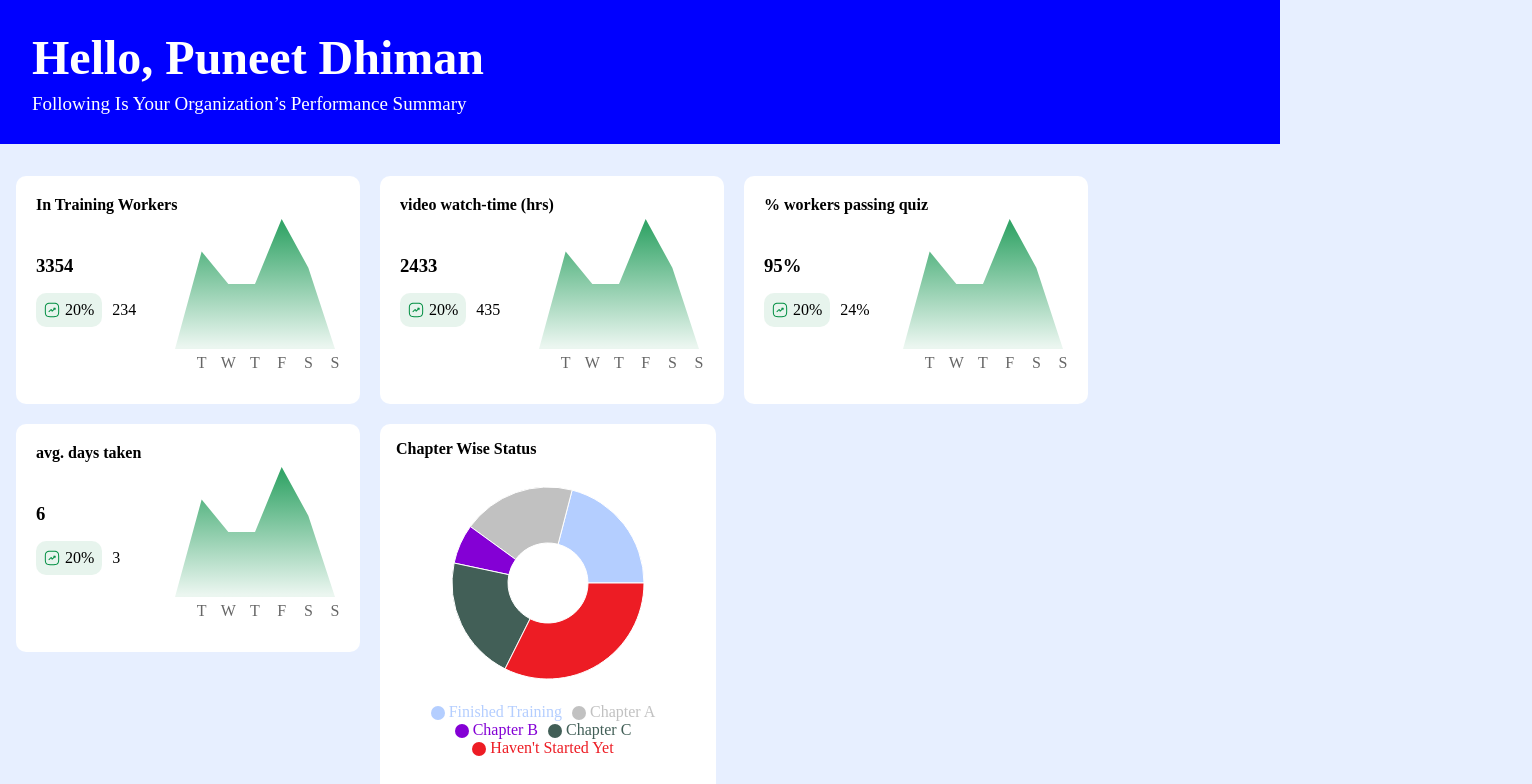
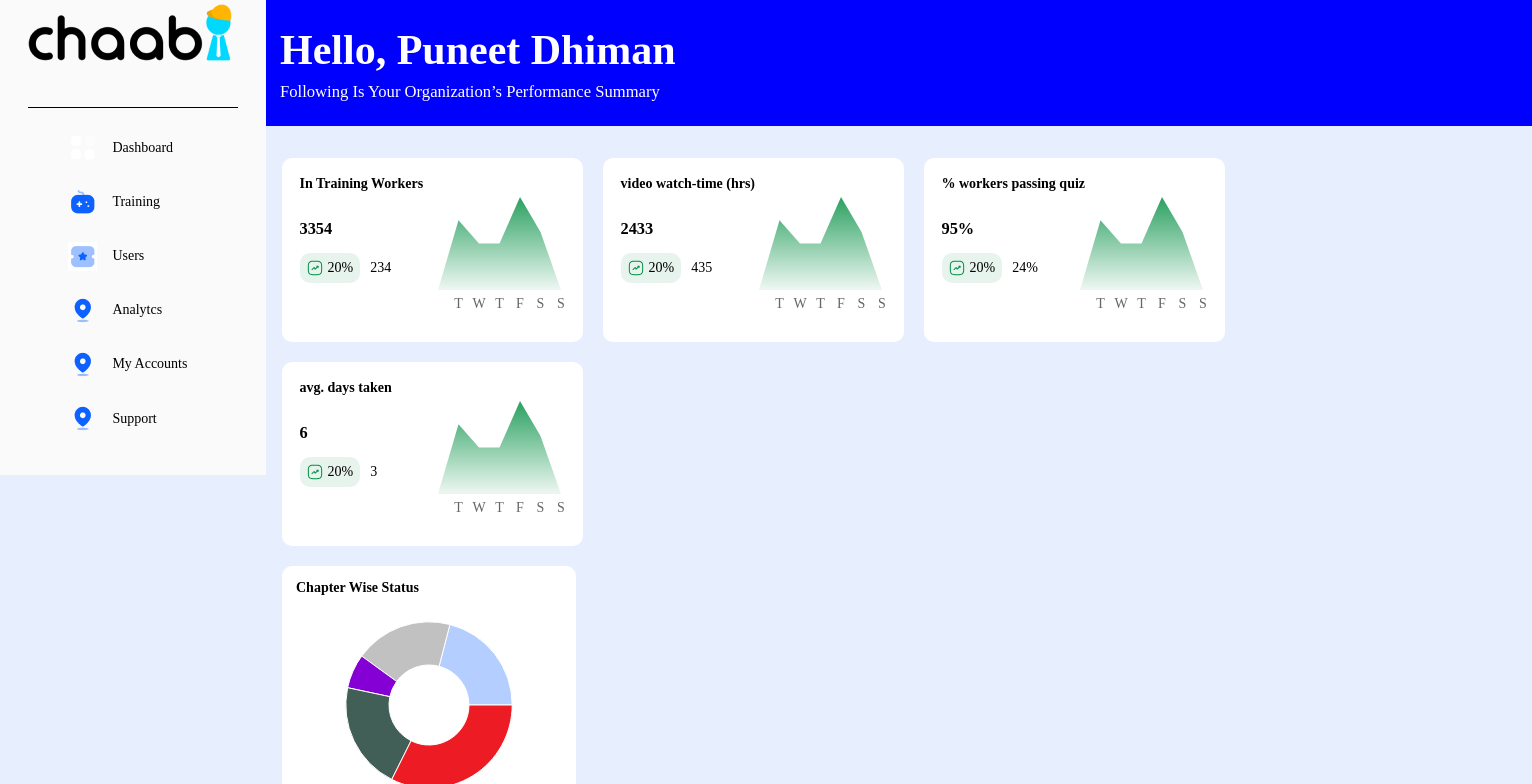
Before and after one commit to madhavsingh203/chaabi, a React (Create React App) app: page / in a window 1280 px wide. Shown: the top 784 px of the page, 1532 px wide, since content can reach past the window. Built offline with nearby package versions, Linux system fonts and the light colour scheme.

Commit message:
Update 10 files

```diff
--- a/src/App.css
+++ b/src/App.css
@@ -1,15 +1,23 @@
-@import url('https://fonts.googleapis.com/css2?family=Inter:wght@100;200;300;400;500;600;700&family=Space+Grotesk:wght@300;400;500;700&display=swap');
-
-body{
-    box-sizing: border-box;
-    font-family: 'poppins';
-    font-weight: 300;
+@import url("https://fonts.googleapis.com/css2?family=Inter:wght@100;200;300;400;500;600;700&family=Space+Grotesk:wght@300;400;500;700&display=swap");
+html {
+  font-size: 14px;
+}
+body {
+  box-sizing: border-box;
+  font-family: "poppins";
+  font-weight: 300;
 }
 
-body h1,h2,h3,h4,h5,h6,p{
-    margin: 0px;
+body h1,
+h2,
+h3,
+h4,
+h5,
+h6,
+p {
+  margin: 0px;
 }
 
-.App{
-    display: flex;
+.App {
+  display: flex;
 }
--- a/src/components/Card/Card.jsx
+++ b/src/components/Card/Card.jsx
@@ -2,33 +2,41 @@ import React from "react";
 import Graph from "../Graph/Graph";
 import Chip from "../Chip/Chip";
 
-const Card = ({title,value,number,chipColor}) => {
+const Card = ({ title, value, number, chipColor }) => {
   return (
-    <div className="card-container" style={{
-        width:'19rem',
-        padding:'1.25rem',
-        backgroundColor:'white',
-        borderRadius:'10px'
-    }}>
+    <div
+      className="card-container"
+      style={{
+        width: "19rem",
+        padding: "1.25rem",
+        backgroundColor: "white",
+        borderRadius: "10px",
+      }}
+    >
       <h4>{title}</h4>
-      <div className="card-body" style={{
-        display:'flex',
-        justifyContent:'space-between',
-        alignItems:'center'
-      }}>
+      <div
+        className="card-body"
+        style={{
+          display: "flex",
+          justifyContent: "space-between",
+          alignItems: "center",
+        }}
+      >
         <div className="card-left">
           <h3>{value}</h3>
-          <div style={{
-            display:'flex',
-            alignItems:'center',
-            gap:'10px'
-          }}>
-            <Chip number={number}/>
-             <p>{number}</p>
-             </div>
+          <div
+            style={{
+              display: "flex",
+              alignItems: "center",
+              gap: "10px",
+            }}
+          >
+            <Chip number={number} />
+            <p>{number}</p>
+          </div>
         </div>
         <div className="card-graph">
-          <Graph chipColor={chipColor}/>
+          <Graph chipColor={chipColor} />
         </div>
       </div>
     </div>
--- a/src/components/Dashboard/Dashboard.css
+++ b/src/components/Dashboard/Dashboard.css
@@ -1,43 +1,40 @@
-.top-grid{
+.top-grid {
   /* background-color: white; */
   gap: 20px;
   height: 200px;
   margin-bottom: 5rem;
-
 }
 
-.top-grid-item{
+.top-grid-item {
   /* background-color: white; */
   border: 1px solid black;
-    border-radius: 0.625rem;;
+  border-radius: 0.625rem;
   /* gap: 10px; */
   height: 170px;
 
   padding: 1.25rem 1rem;
 }
 
-.middle-grid-graph{
+.middle-grid-graph {
   width: 100%;
   height: 100%;
   max-width: 65rem;
   max-height: 25rem;
 }
-.middle-grid-container{
-
-
+.middle-grid-container {
   margin-right: 20px;
   border-radius: 10px;
   padding: 1rem;
   max-width: 67rem;
 }
 
-.middle-grid-pie{
+.middle-grid-pie {
   width: 100%;
   height: 100%;
   /* max-width: 14rem;
    max-height: 14rem; */
 }
-.middle-grid-pie-container{
+.middle-grid-pie-container {
   margin-right: 20px;
   border-radius: 10px;
   padding: 1rem;
@@ -45,7 +42,7 @@
    max-height: 25rem; */
 }
 
-.middle-grid-container p{
+.middle-grid-container p {
   font-size: 1.3125rem;
   font-family: Poppins;
   font-style: normal;
@@ -54,7 +51,7 @@ line-height: 100%;
   text-transform: capitalize;
 }
 
-.bottom-grid-container{
+.bottom-grid-container {
   margin-right: 20px;
   border-radius: 10px;
   padding: 1rem;
@@ -63,14 +60,14 @@ text-transform: capitalize;
   margin-left: 2rem;
 }
 
-.bottom-grid-graph{
+.bottom-grid-graph {
   width: 100%;
   height: 100%;
   max-width: 40rem;
   max-height: 18rem;
 }
 
-.bottom-grid-container p{
+.bottom-grid-container p {
   font-size: 1.3125rem;
   font-family: Poppins;
   font-style: normal;
@@ -79,21 +76,22 @@ line-height: 100%;
   text-transform: capitalize;
 }
 
-@media (max-width: 480px){
-.middle-grid-container{
-
+@media (max-width: 480px) {
+  .middle-grid-container {
     max-width: 22rem;
   }
-.middle-grid-graph{
+  .middle-grid-graph {
     width: 19rem;
   }
-.bottom-grid-container{
+  .bottom-grid-container {
     width: 18rem;
     margin-left: 0;
+  }
+  .bottom-grid-graph {
+    width: 19rem;
+  }
+}
+
+@media (max-widt: 1573px){
 
 }
-.bottom-grid-graph{
-    width: 19rem;
-
-}
-}
--- a/src/components/Dashboard/Dashboard.jsx
+++ b/src/components/Dashboard/Dashboard.jsx
@@ -17,14 +17,18 @@ const Dashboard = () => {
         }}
       >
         <Grid container mt={2} p={2} className="top-grid">
+          {barCardData.map((item, index) => (
+            <Grid key={index} item>
+              <Card
+                title={item.title}
+                value={item.value}
+                number={item.number}
+                chipColor={item.chipColor}
+              />
+            </Grid>
+          ))}
 
-             {barCardData.map((item,index)=>
-             <Grid key={index} item>
-          <Card  title={item.title} value={item.value} number={item.number} chipColor={item.chipColor}/>
-          </Grid>
-          )}
-
-
+          <Grid container columnGap={3}>
             <Grid item>
               <PieGraphCard />
             </Grid>
@@ -32,17 +36,17 @@ const Dashboard = () => {
               container
               style={{
                 backgroundColor: "white",
-              width: "100%",
               }}
               className="middle-grid-container"
             >
-            <Grid item className="middle-grid-graph">
+              <Grid item className="middle-grid-graph ">
                 <div
                   className="middle-grid-top "
                   style={{
                     display: "flex",
                     justifyContent: "space-between",
                     marginBottom: "3rem",
+                    width: "100%",
                   }}
                 >
                   <p>Last 14 days active workers in training</p>
@@ -55,8 +59,9 @@ const Dashboard = () => {
                   vertical={false}
                   horizontal={false}
                   barRadius={10}
-                domain={[0,400]}
+                  domain={[0, 400]}
                 />
+              </Grid>
             </Grid>
           </Grid>
           <Grid item className="activity-card-container">
@@ -92,7 +97,7 @@ const Dashboard = () => {
                 vertical={false}
                 horizontal={true}
                 barRadius={1}
-                domain={[0,160]}
+                domain={[0, 160]}
               />
             </Grid>
           </Grid>
--- a/src/components/Graph/Graph.jsx
+++ b/src/components/Graph/Graph.jsx
@@ -8,7 +8,7 @@ import {
   Tooltip,
   ResponsiveContainer,
 } from "recharts";
-const Graph = ({chipColor}) => {
+const Graph = ({ chipColor }) => {
   const data = [
     {
       name: "M",
@@ -41,25 +41,18 @@ const Graph = ({chipColor}) => {
   ];
 
   return (
-    <ResponsiveContainer width={170} aspect={1}>
-      <AreaChart  data={data}>
+    <ResponsiveContainer width={133} aspect={1}>
+      <AreaChart data={data}>
         <defs>
-        <linearGradient id="colorUv" x1="0" y1="0" x2="0" y2="1">
-      <stop offset="5%" stopColor={chipColor} stopOpacity={0.8}/>
-      <stop offset="98%" stopColor={chipColor} stopOpacity={0.08}/>
-    </linearGradient>
+          <linearGradient id="colorUv" x1="0" y1="0" x2="0" y2="1">
+            <stop offset="5%" stopColor={chipColor} stopOpacity={0.8} />
+            <stop offset="98%" stopColor={chipColor} stopOpacity={0.08} />
+          </linearGradient>
         </defs>
         <XAxis dataKey="name" axisLine={false} tickLine={false} />
 
         <Tooltip />
-        <Area
-
-          dataKey="value"
-          stroke=""
-
-          fillOpacity={1}
-        fill="url(#colorUv)"
-        />
+        <Area dataKey="value" stroke="" fillOpacity={1} fill="url(#colorUv)" />
       </AreaChart>
     </ResponsiveContainer>
   );
--- a/src/components/Header/Header.css
+++ b/src/components/Header/Header.css
@@ -1,19 +1,19 @@
-.header-container{
-    width: 100%;
-    max-width: 91rem;
+.header-container {
+  width: 100vw;
+  max-width: 100rem;
   height: 9rem;
   background-color: blue;
-padding:  1.5rem 2rem 1.5rem 2rem;
+  padding: 1.5rem 2rem 1.5rem 2rem;
   position: relative;
-margin-left: 22%
+  left: 18rem;
 }
 
-.header-text{
+.header-text {
   display: block;
 }
 
-.header-text h1{
-    color: #FFF;
+.header-text h1 {
+  color: #fff;
   /* H1 bold */
   font-size: 3rem;
   font-family: Poppins;
@@ -23,9 +23,9 @@ line-height: 140%;
   text-transform: capitalize;
 }
 
-.header-text-mobile h1{
+.header-text-mobile h1 {
   display: none;
-    color: #FFF;
+  color: #fff;
   /* H1 bold */
   font-size: 2rem;
   font-family: Poppins;
@@ -35,8 +35,8 @@ text-transform: capitalize;
   text-transform: capitalize;
 }
 
-.header-text p{
-    color: #FFF;
+.header-text p {
+  color: #fff;
 
   /* Title 1 */
   font-size: 1.1875rem;
@@ -47,22 +47,20 @@ line-height: 140%;
   text-transform: capitalize;
 }
 
-
-@media (max-width: 520px){
-    .header-container{
+@media (max-width: 520px) {
+  .header-container {
     height: 5rem;
-
   }
-    .header-text{
+  .header-text {
     display: none;
   }
-    .header-text-mobile h1{
+  .header-text-mobile h1 {
     display: block;
   }
 }
 
-@media (max-width:1400px){
-    .header-container{
-        margin-left: 0px;
+@media (max-width: 720px) {
+  .header-container {
+    left: 0px;
   }
 }
--- a/src/components/PieGraph/PieGraphCard.css
+++ b/src/components/PieGraph/PieGraphCard.css
@@ -1,4 +1,4 @@
-.pie-chart1{
+.pie-chart1 {
   width: 100%;
   max-width: 19rem;
   background-color: white;
@@ -6,11 +6,10 @@
   max-height: 25rem;
   border-radius: 10px;
   padding: 1rem;
-
 }
 
-@media (max-width: 1400px){
-    .pie-chart1{
-        margin-bottom: 5rem
+@media (max-width: 1573px) {
+  .pie-chart1 {
+    margin-bottom: 6rem;
   }
 }
--- a/src/components/Sidebar/Sidebar.css
+++ b/src/components/Sidebar/Sidebar.css
@@ -1,7 +1,7 @@
-.sidebar-container{
+.sidebar-container {
   width: 100%;
-    max-width: 22rem;
-    height: 100vh;
+  max-width: 15rem;
+  height: 100%;
   background-color: rgb(250, 250, 250);
   padding: 2rem;
   display: block;
@@ -16,19 +16,18 @@
   padding-bottom: 3rem;
 }
 
-.sidebar-bottom ul{
+.sidebar-bottom ul {
   list-style: none;
-
 }
-.sidebar-bottom li{
+.sidebar-bottom li {
   display: flex;
   gap: 1.1rem;
   align-items: center;
   margin-top: 1.8rem;
 }
 
-@media (max-width: 1400px){
-    .sidebar-container{
+@media (max-width: 720px) {
+  .sidebar-container {
     display: none;
   }
 }
--- a/src/index.css
+++ b/src/index.css
@@ -1,14 +1,13 @@
 body {
   margin: 0;
-  font-family: -apple-system, BlinkMacSystemFont, 'Segoe UI', 'Roboto', 'Oxygen',
-    'Ubuntu', 'Cantarell', 'Fira Sans', 'Droid Sans', 'Helvetica Neue',
-    sans-serif;
+  font-family: "poppins", -apple-system, BlinkMacSystemFont, "Segoe UI",
+    "Roboto", "Oxygen", "Ubuntu", "Cantarell", "Fira Sans", "Droid Sans",
+    "Helvetica Neue", sans-serif;
   -webkit-font-smoothing: antialiased;
   -moz-osx-font-smoothing: grayscale;
   background-color: rgba(231, 239, 255, 1);
 }
 
 code {
-  font-family: source-code-pro, Menlo, Monaco, Consolas, 'Courier New',
-    monospace;
+  font-family: poppins, Menlo, Monaco, Consolas, "Courier New", monospace;
 }
```
Also changed, not shown: src/App.js (+10 -12 lines). Lines whose indentation alone changed are shown as unchanged.
